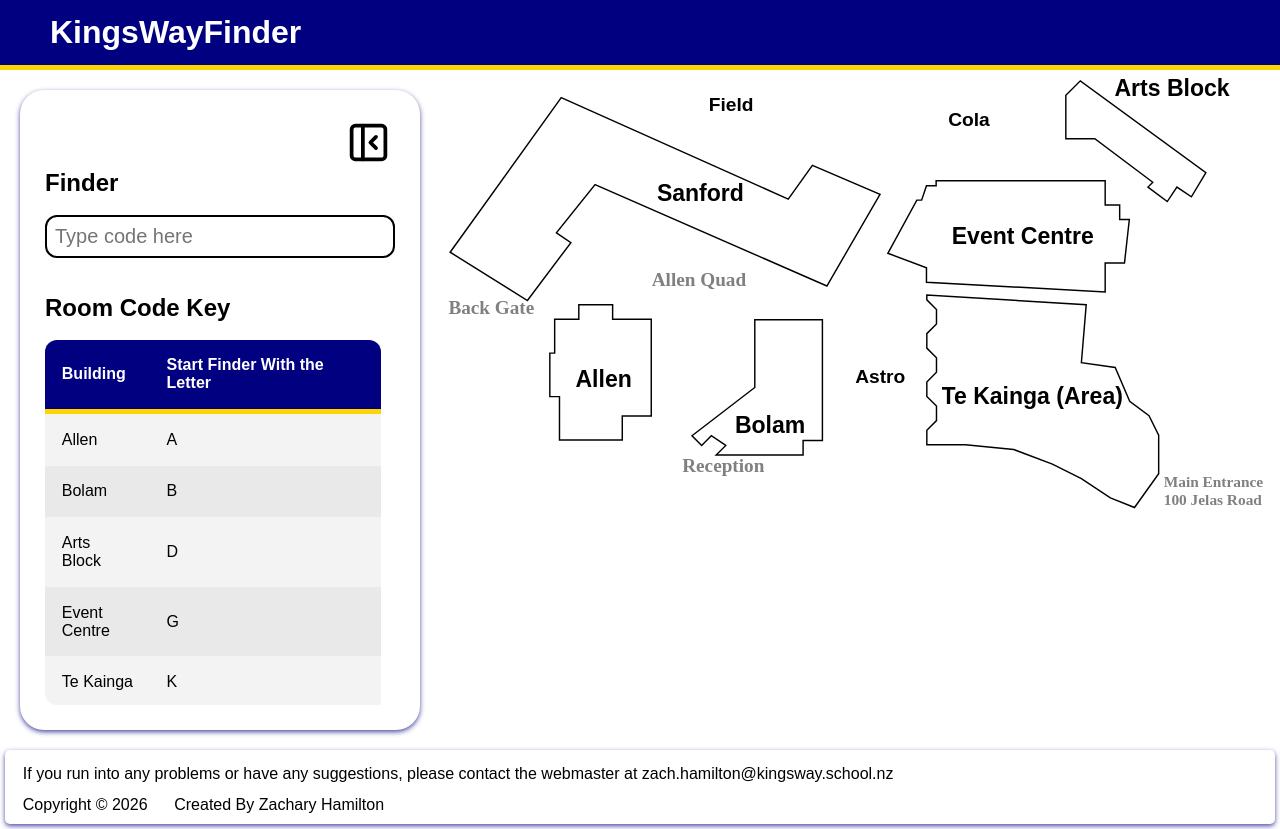
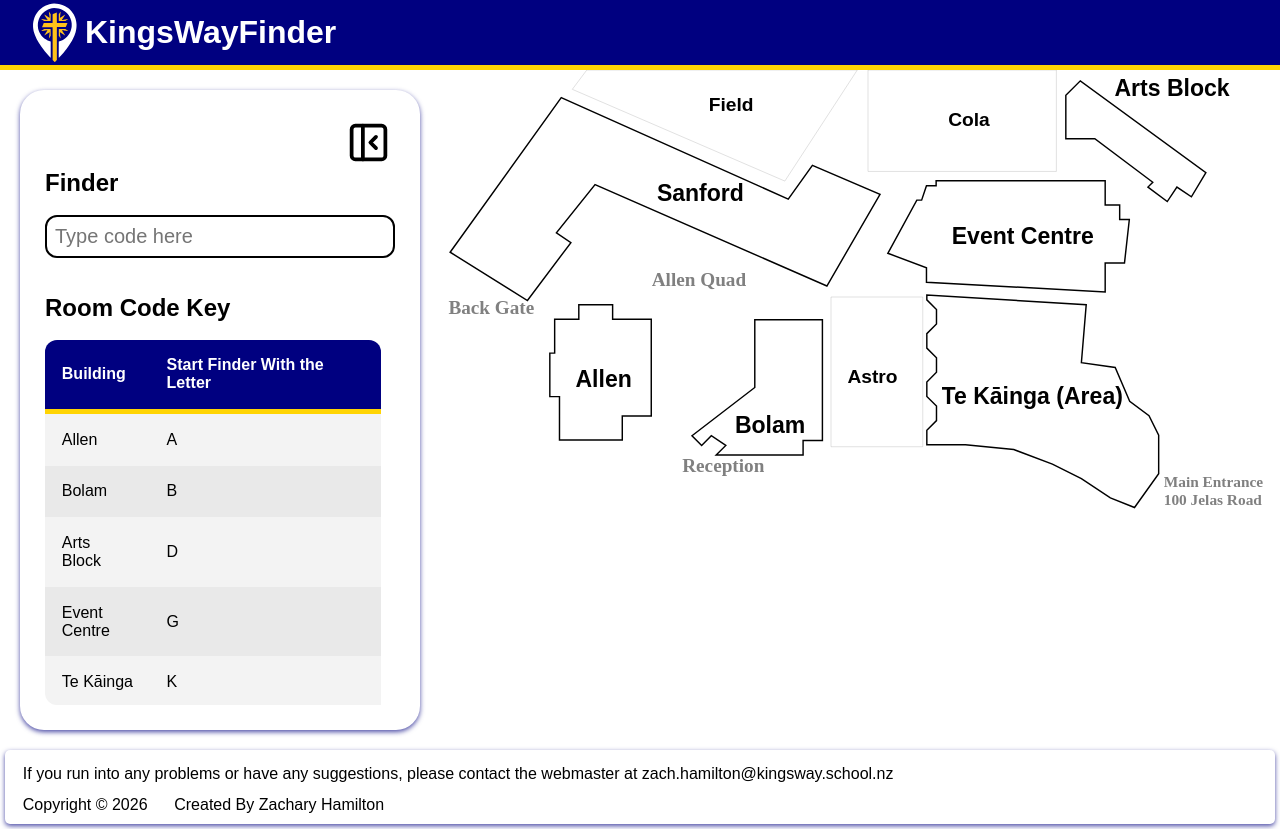
Before and after one commit to ZachHamiton/12DGT-Programing-and-Project-Management, a Flask app: page / in a window 1280 px wide. Run offline with Flask 3, Linux system fonts and the light colour scheme.

Commit message:
Added kingswayfinder logo
added to nav bar and tab icon

```diff
--- a/KingsWayFinder/website/static/classes.json
+++ b/KingsWayFinder/website/static/classes.json
@@ -11,6 +11,7 @@
   {"code": "bolam",       "building": "bolam",        "top": null, "left": null},
   {"code": "event centre","building": "event centre", "top": null, "left": null},
   {"code": "te kainga",   "building": "te kainga",    "top": null, "left": null},
+  {"code": "te kāinga",   "building": "te kainga",    "top": null, "left": null},
   {"code": "arts block",  "building": "arts block",   "top": null, "left": null},
   {"code": "science",     "building": "allen",        "top": null, "left": null},
 
--- a/KingsWayFinder/website/static/script.js
+++ b/KingsWayFinder/website/static/script.js
@@ -55,7 +55,7 @@ const finderOriginalNextSibling = finderInput?.nextElementSibling;
 
 // Text in the nav bar that returns the user to the areas map
 const navbarTextButton = document.getElementById("navbar_text_button");
-
+const navbarlogoButton = document.getElementById("nav_logo");
 
 // const needed to move the Indicator around the map
 // The indecator shows where the seleced classroom is
@@ -256,7 +256,7 @@ function showAreaMap(){
 
 // the showAreaMap will run then the navbarTextButton is clickeed
 navbarTextButton?.addEventListener("click", showAreaMap);
-
+navbarlogoButton?.addEventListener("click", showAreaMap);
 
 
 // function to move the finder input to resize the page properly
--- a/KingsWayFinder/website/static/styles.css
+++ b/KingsWayFinder/website/static/styles.css
@@ -25,7 +25,7 @@
     /* Sets that other labels which aren't names of buildings*/
     --field_label_top         :   5.00%;  --field_label_left        :  32.00%;
     --cola_label_top          :   8.23%;  --cola_label_left         :  60.50%;
-    --astro_label_top         :  62.71%;  --astro_label_left        :  49.42%;
+    --astro_label_top         :  62.71%;  --astro_label_left        :  48.50%;
     --allen_quad_label_top    :  42.13%;  --allen_quad_label_left   :  25.21%;
     --office_label_top        :  81.49%;  --office_label_left       :  28.84%;
     --main_entrance_label_top :  85.38%;  --main_entrance_label_left:  86.16%;
@@ -104,7 +104,7 @@ abbr{
     justify-content: left;
     height: 70px;
     background-color: navy;
-    padding: 0px 50px 0px 50px;
+    padding: 0px 25px 0px 25px;
     border-bottom: 5px solid #FFD403;
 }
 
@@ -114,6 +114,16 @@ abbr{
     font-family: sans-serif;
     color: white;
 }
+
+/* makes the image the right size in the nav bar */
+
+#nav_logo{
+    height: 60px;
+    width: 60px;
+    cursor: pointer;
+}
+
+
 
 /* Makes the pointer a curser because when clicked it runs a js function that takes you back to the areas map */
 #navbar_text_button{
@@ -322,17 +332,14 @@ tr:nth-child(even){
     width: 100%;
     height: 100%;
     fill: white;
+    stroke: gray;
+    stroke-width: 0.05%;
     transition: transform 0.3s ease, fill 0.3s ease;
     pointer-events: auto;
     transform-origin: center center;
     transform-box: fill-box;
 }
 
-/* makes the other polygons have the same hover effect as the .polygon's */
-.other_polygon:hover{
-    fill: rgba(15, 60, 150, 0.3);
-    transform: scale(1.03);
-}
 /* #endregion polygons */
 
 
--- a/KingsWayFinder/website/templates/base.html
+++ b/KingsWayFinder/website/templates/base.html
@@ -6,6 +6,7 @@
         <meta name="viewport" content="width=device-width, initial-scale=1.0">
 
         <link rel="stylesheet" href="{{ url_for('static', filename='styles.css') }}" />
+        <link rel="icon" href="{{ url_for('static', filename='/images/kingswayfinder_logo_white.svg') }}">
 
         <!-- Blank space for the title to be filled in my the templates-->
         {% block title %}<title>Base.html</title>{% endblock %}
@@ -15,6 +16,7 @@
     <body>
         <!-- Navbar section -->
         <div class = "nav">
+            <img src="{{ url_for('static', filename='/images/kingswayfinder_logo_white.svg') }}" alt="Kingswayfinder logo" id = "nav_logo">
             <h1 class = "nav_text" id = "navbar_text_button">KingsWayFinder</h1>
         </div>
 
--- a/KingsWayFinder/website/templates/map.html
+++ b/KingsWayFinder/website/templates/map.html
@@ -52,7 +52,7 @@
                             <tr><td>Bolam</td><td>B</td></tr>
                             <tr><td>Arts Block</td><td>D</td></tr>
                             <tr><td>Event Centre</td><td>G</td></tr>
-                            <tr><td>Te Kainga</td><td>K</td></tr>
+                            <tr><td>Te Kāinga</td><td>K</td></tr>
                             <tr><td>Sanford</td><td>S</td></tr>
                         </tbody>
 
@@ -128,7 +128,7 @@
             <h1 class = "building_label allen_label">Allen</h1>
             <h1 class = "building_label bolam_label">Bolam</h1>
             <h1 class = "building_label ec_label ">Event Centre</h1>
-            <h1 class = "building_label te-kainga_label ">Te Kainga (Area)</h1>
+            <h1 class = "building_label te-kainga_label ">Te Kāinga (Area)</h1>
             <h1 class = "building_label arts_label">Arts Block</h1>
 
 
```
Also changed, not shown: KingsWayFinder/website/__init__.py (+1 -20 lines), KingsWayFinder/website/models.py (+1 -12 lines), KingsWayFinder/website/static/images/kingswayfinder_logo_square_NBG.svg (added), KingsWayFinder/website/static/images/kingswayfinder_logo_white.svg (added).
